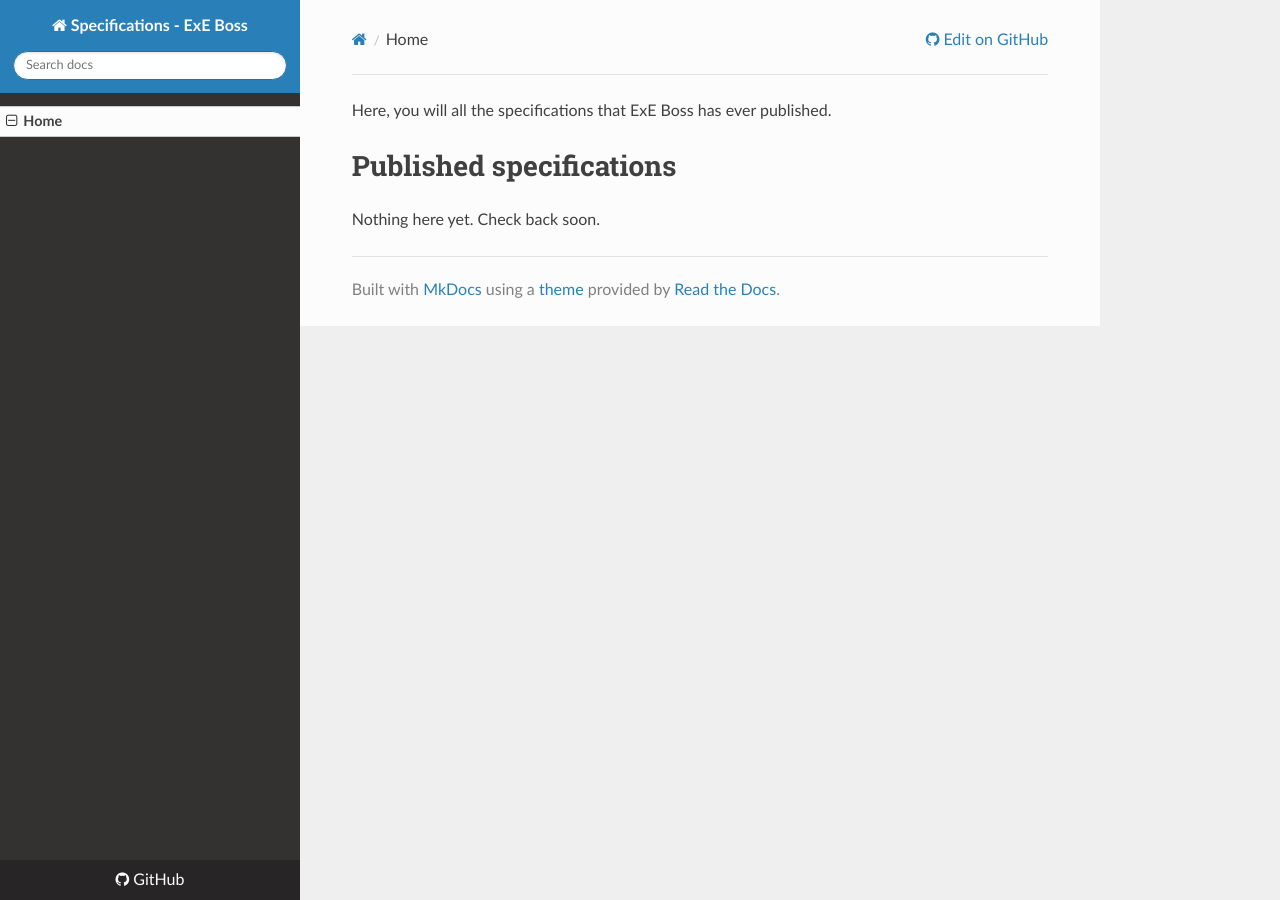
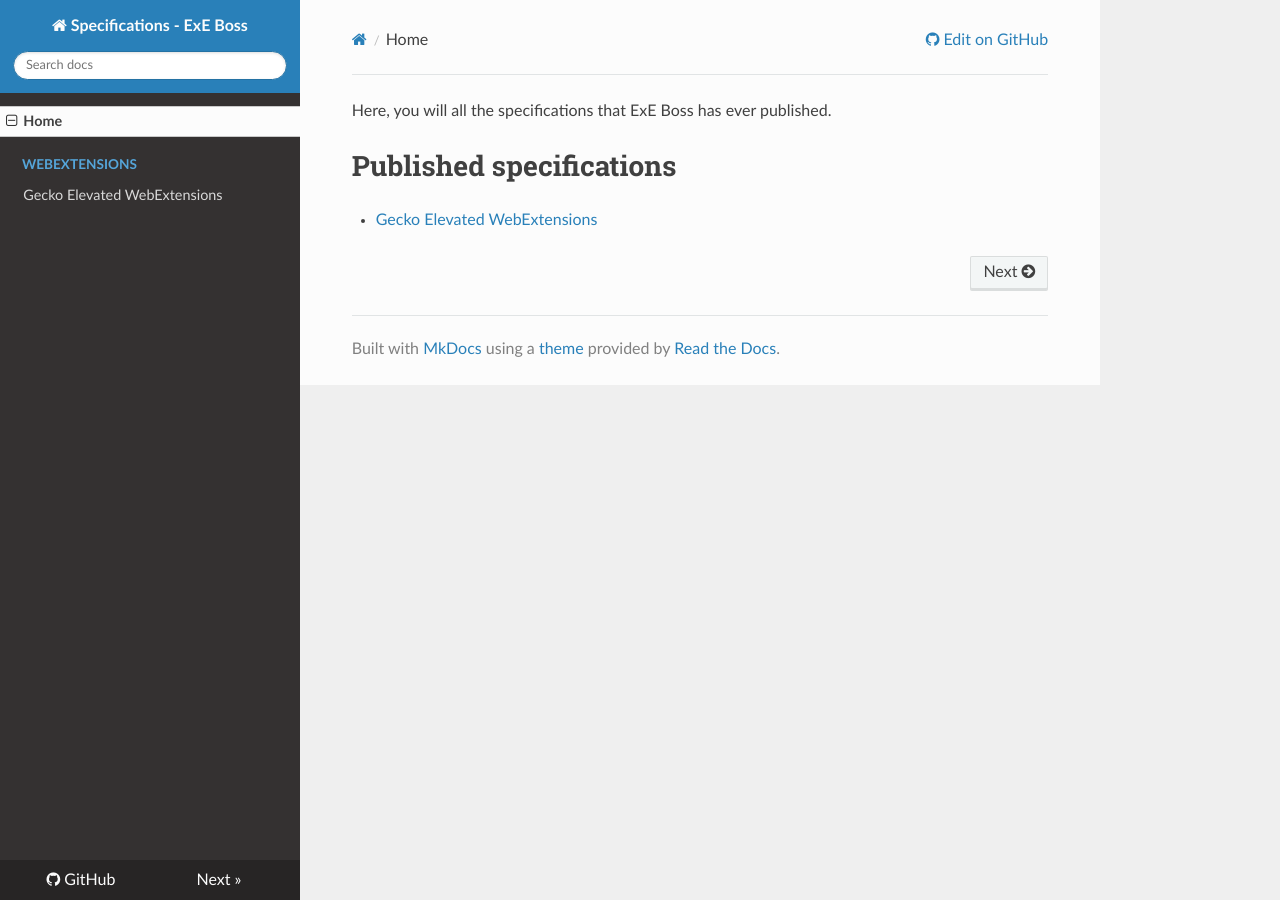
Before and after one commit to ExE-Boss/specifications, an MkDocs documentation site: the page built from docs/index.md, in a window 1280 px wide. Built offline with MkDocs 1.6.1, drawn with Linux system fonts in a browser that asks for light colours; nearby versions of some CDN libraries; old or Windows-style settings are respelled for this version of MkDocs.

Commit message:
Publish “Gecko Elevated WebExtensions Specification — Version 0.1.0”
  This specification is viewable at the following link:
https://exe-boss.github.io/specifications/WebExtensions/Gecko-Elevated/

```diff
--- a/docs/index.md
+++ b/docs/index.md
@@ -3,4 +3,4 @@ Here, you will all the specifications that ExE Boss has ever published.
 Published specifications
 ========================
 
-Nothing here yet. Check back soon.
+- [Gecko Elevated WebExtensions](/WebExtensions/Gecko-Elevated/)
--- a/mkdocs.yml
+++ b/mkdocs.yml
@@ -12,3 +12,5 @@ markdown_extensions:
 
 pages:
   - Home: index.md
+  - WebExtensions:
+      - Gecko Elevated WebExtensions: WebExtensions/Gecko-Elevated.md
```
Also changed, not shown: docs/WebExtensions/Gecko-Elevated.md (added, +56 -0 lines).
